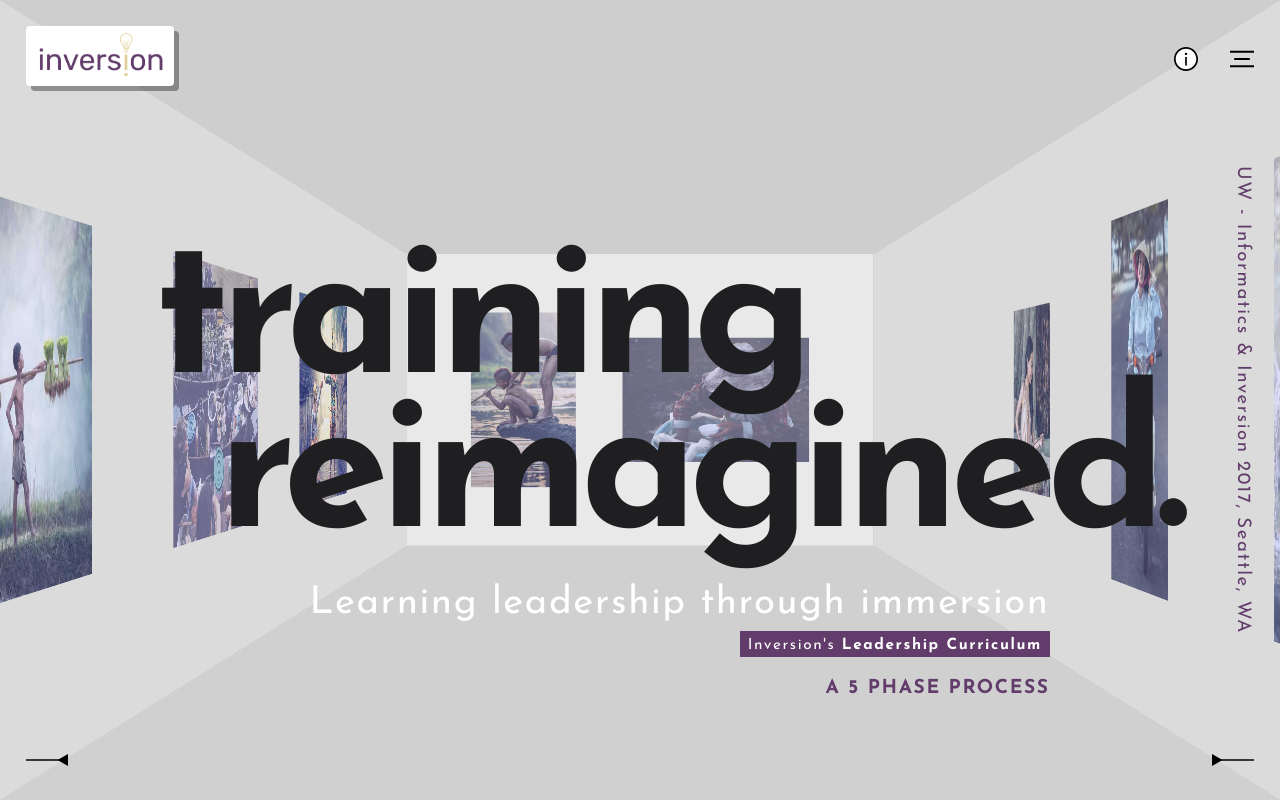
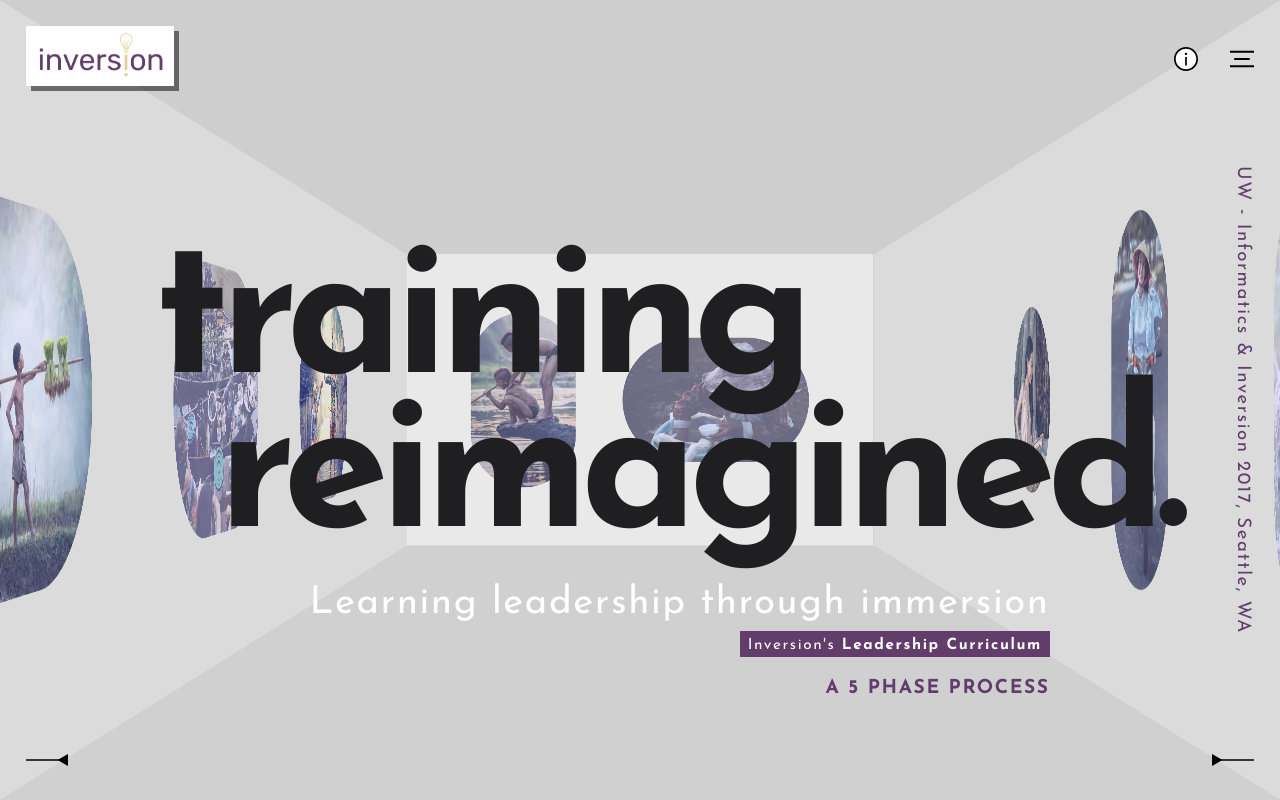
Before and after one commit to cedric2018/inversion, a plain HTML site: page index.html in a window 1280 px wide. Drawn offline with Linux system fonts and the light colour scheme.

Commit message:
making images circles

```diff
--- a/css/demo.css
+++ b/css/demo.css
@@ -186,6 +186,7 @@ a:focus {
 
 /* Inner elements */
 .room__img {
+	border-radius: 1000px;
 	flex: none;
 	max-width: 40%;
     max-height: 60%;
@@ -508,7 +509,7 @@ a:focus {
 .logo {
 	height: 60px;
 	width: auto;
-	-webkit-filter: drop-shadow(5px 5px rgba(31, 31, 33, 0.4));
-	filter: drop-shadow(5px 5px rgba(31, 31, 33, 0.4));
-	border-radius: 4px;
+	-webkit-filter: drop-shadow(5px 5px rgba(31, 31, 33, 0.6));
+	filter: drop-shadow(5px 5px rgba(31, 31, 33, 0.6));
+	border-radius: 2px'
 }
```
